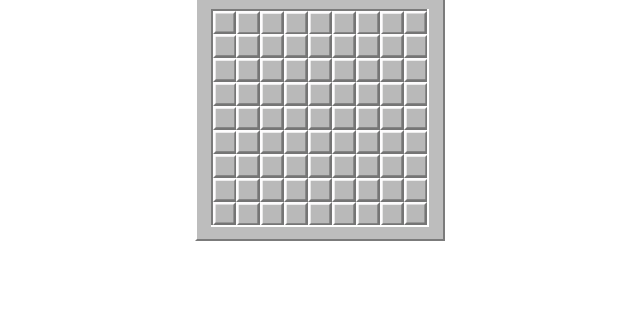
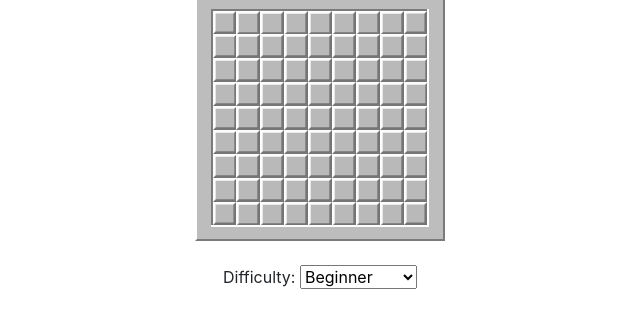
Before and after one commit to RyanofWoods/minesweeper, a website built with webpack: page index.html in a window 1280 px wide. Shown: the part 109-434 px from the top of the page, without its empty margins (320-960 px from the left). Built offline with nearby package versions, Linux system fonts and the light colour scheme.

Commit message:
add difficulty dropdown

```diff
--- a/index.html
+++ b/index.html
@@ -14,7 +14,7 @@
 <body>
   <div class="container">
     <div class="row justify-content-lg-center">
-      <div class="col-12 col-lg-6">
+      <div class="col-12">
         <div id="table-wrap" class="wrap minesweeper-border-inverse">
           <div id="minesweeper-header" class="minesweeper-border">
             <div id="flags_left" class="counter">099</div>
@@ -28,6 +28,14 @@
           </table>
         </div>
       </div>
+      <div>
+        <label class="mt-4" for="difficulty">Difficulty: </label>
+        <select name="ms-difficulty" id="difficulty">
+          <option value="beginner">Beginner</option>
+          <option value="intermediate">Intermediate</option>
+          <option value="expert">Expert</option>
+        </select>
+      </div>
     </div>
   </div>
   <!-- Including your code -->
```
